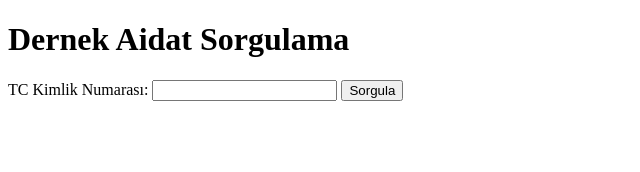
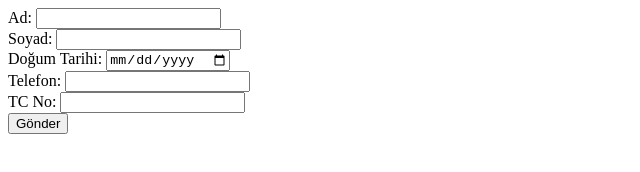
Before and after one commit to tintino29/aidat, a plain HTML site: page index.html in a window 1280 px wide. Shown: the whole page, without its empty margins (0-640 px from the left). Drawn offline with Linux system fonts and the light colour scheme.

Commit message:
Update index.html

```diff
--- a/index.html
+++ b/index.html
@@ -1,16 +1,25 @@
 <!DOCTYPE html>
-<html lang="tr">
+<html lang="en">
 <head>
     <meta charset="UTF-8">
-    <title>Dernek Aidat Sorgulama</title>
+    <meta name="viewport" content="width=device-width, initial-scale=1.0">
+    <title>Üye Kayıt Formu</title>
 </head>
 <body>
-    <h1>Dernek Aidat Sorgulama</h1>
-    <form id="aidatForm">
-        <label for="tcNo">TC Kimlik Numarası:</label>
-        <input type="text" id="tcNo" name="tcNo" required>
-        <button type="submit">Sorgula</button>
+    <form id="uyeFormu">
+        <label for="ad">Ad:</label>
+        <input type="text" id="ad" name="ad" required><br>
+        <label for="soyad">Soyad:</label>
+        <input type="text" id="soyad" name="soyad" required><br>
+        <label for="dogumTarihi">Doğum Tarihi:</label>
+        <input type="date" id="dogumTarihi" name="dogumTarihi" required><br>
+        <label for="telefon">Telefon:</label>
+        <input type="tel" id="telefon" name="telefon" required><br>
+        <label for="tcNo">TC No:</label>
+        <input type="text" id="tcNo" name="tcNo" required><br>
+        <button type="submit">Gönder</button>
     </form>
-    <div id="sonuc"></div>
+
+    <script src="script.js"></script>
 </body>
 </html>
```
